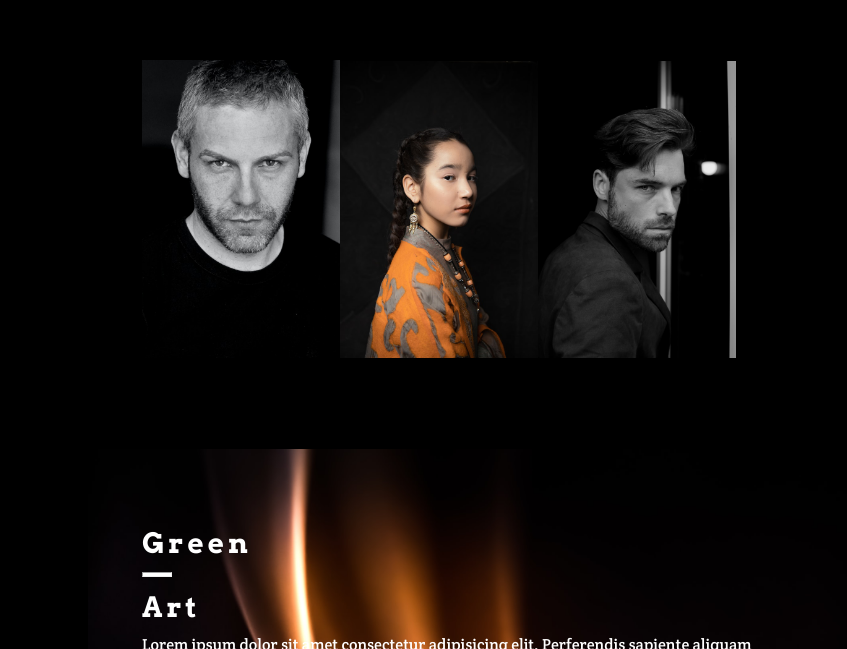
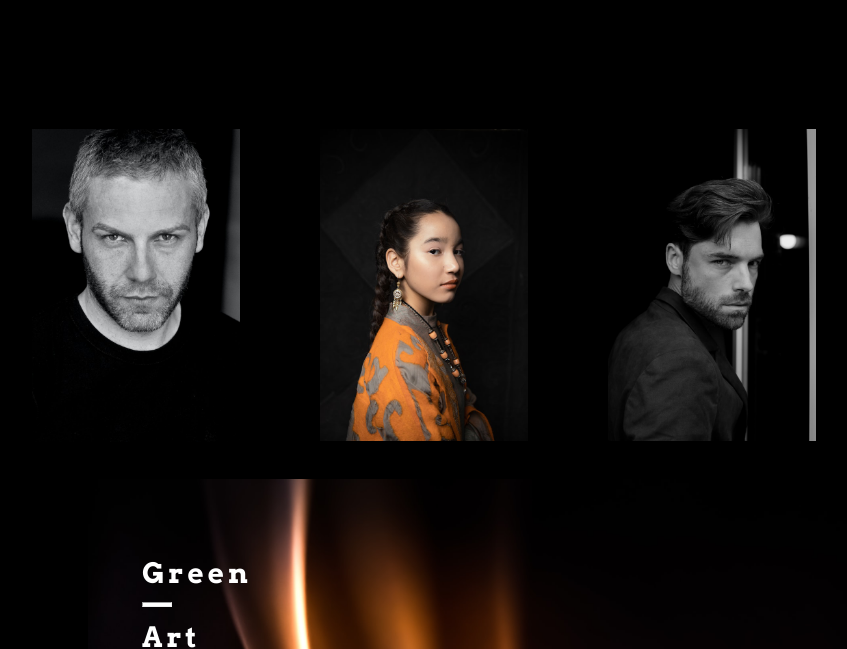
Before and after one commit to cod-lvr/beauty-magazine-website, a plain HTML site: page index.html in a window 1280 px wide. Shown: the part 1311-1960 px from the top of the page, without its empty margins (168-1015 px from the left). Drawn offline with Linux system fonts and the light colour scheme.

Commit message:
edit some style

```diff
--- a/css/style.css
+++ b/css/style.css
@@ -339,11 +339,12 @@ input {
 */
 .container-three {
   height: 60vh;
+  margin-bottom: 30px;
 }
 .row {
-  max-width: 660px;
+  max-width: 960px;
   margin: auto;
-  padding: 50px 0;
+  padding: 120px 0;
   height: 100%;
   justify-content: center;
 }
@@ -352,6 +353,15 @@ input {
   width: 30%;
   align-content: center;
   height: 100%;
+  padding: 40px;
+  display: flex;
+  flex-direction: column;
+  justify-content: space-around;
+  align-items: center;
+}
+span>i {
+  font-size: 70px;
+  padding: 20px;
 }
 /*
 =============== container-four ===============
```
